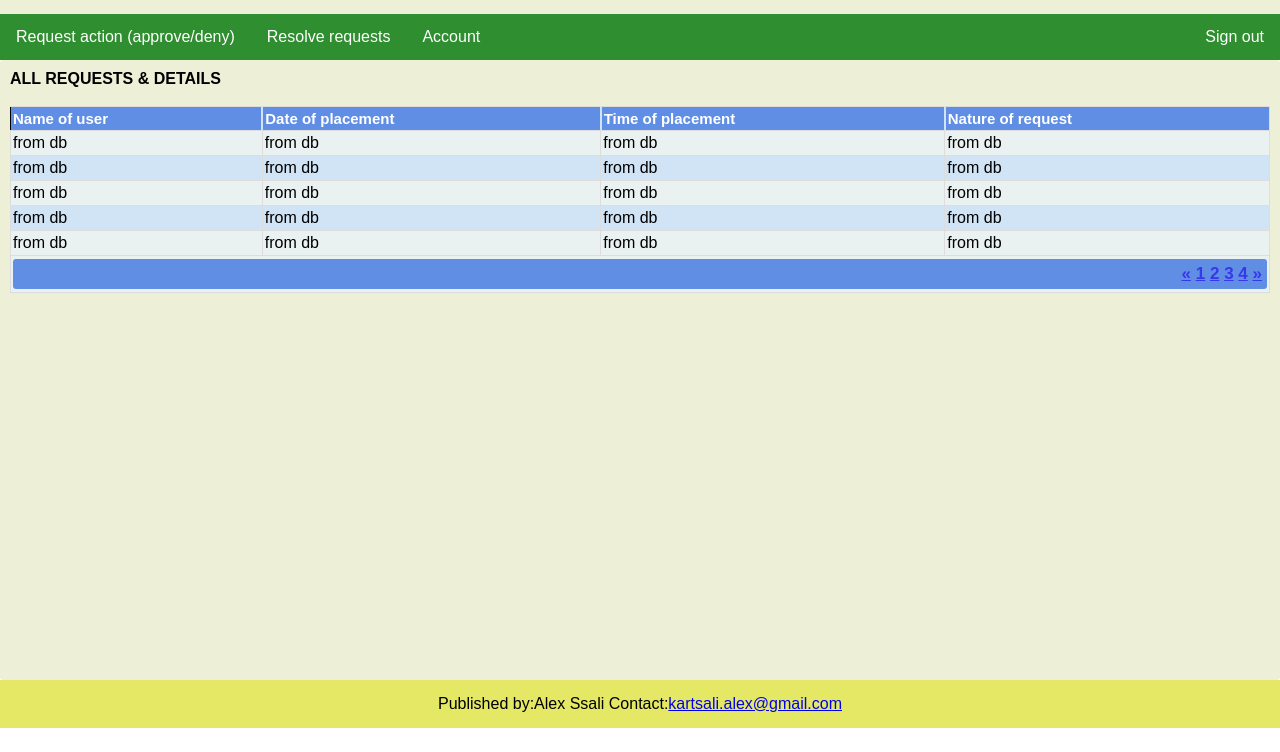
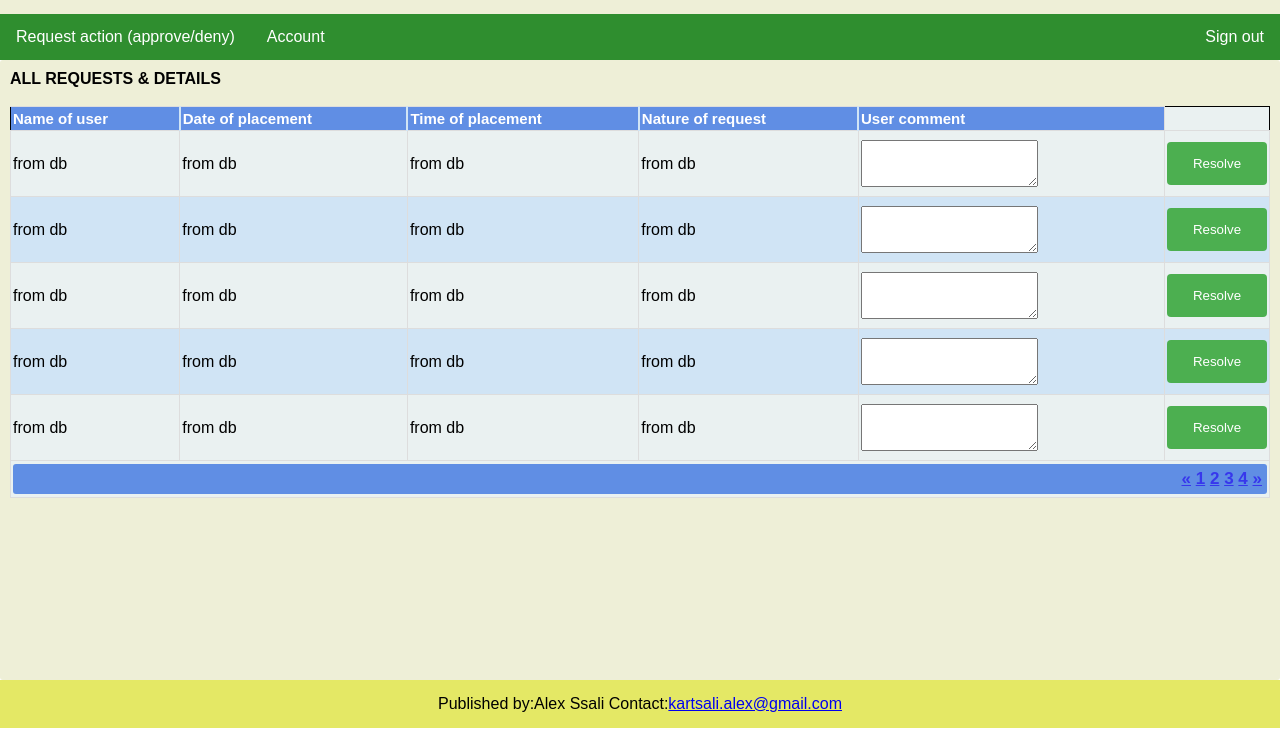
Before and after one commit to AlexSsali/MaintenanceTrackApp, a plain HTML site: page admin_view.html in a window 1280 px wide. Shown: the part 48-800 px from the top of the page. Drawn offline with Linux system fonts and the light colour scheme.

Commit message:
removed resolve page and added function to admin home page

```diff
--- a/admin_view.html
+++ b/admin_view.html
@@ -10,11 +10,7 @@
         <h2>Maintenance Tracker App</h2>
     </header>
         <ul>
-        <!-- <li><a href="index.html">Home</a></li> -->
-        <!-- <li><a href="all_reqs.html">All requests & Details</a></li>
-        <li><a href="details.html">Request details</a></li> -->
         <li><a href="action.html">Request action (approve/deny)</a></li>
-        <li><a href="resolve.html">Resolve requests</a></li>
         <li class="dropdown">
                 <a href="#" class="dropbtn">Account</a>
                 <div class="dropdown-content">
@@ -31,11 +27,12 @@
                                 <th>Date of placement</th>
                                 <th>Time of placement</th>
                                 <th>Nature of request</th>
+                                <th>User comment</th>
                                 </tr>
                                 </thead>
                                 <tfoot>
                                 <tr>
-                                <td colspan="4">
+                                <td colspan="6">
                                 <div class="links"><a href="#">&laquo;</a> <a class="active" href="#">1</a> <a href="#">2</a> <a href="#">3</a> <a href="#">4</a> <a href="#">&raquo;</a></div>
                                 </td>
                                 </tr>
@@ -46,6 +43,8 @@
                                 <td>from db</td>
                                 <td>from db</td>
                                 <td>from db</td>
+                                <td><textarea name="body" rows="3"></textarea></td>
+                            <td align='center'style="width:100px"><form><input type=submit value="Resolve" style="width:100px"></form></td>
                             </tr>
 
                                 </tr>
@@ -54,27 +53,32 @@
                                 <td>from db</td>
                                 <td>from db</td>
                                 <td>from db</td>
-
+                                <td><textarea name="body" rows="3"></textarea></td>
+                                <td align='center'style="width:100px"><form><input type=submit value="Resolve" style="width:100px"></form></td>
                                 </tr>
                                 <tr>
                                 <td>from db</td>
                                 <td>from db</td>
                                 <td>from db</td>
                                 <td>from db</td>
-
+                                <td><textarea name="body" rows="3"></textarea></td>
+                            <td align='center'style="width:100px"><form><input type=submit value="Resolve" style="width:100px"></form></td>
                                 </tr>
                                 <tr>
                                 <td>from db</td>
                                 <td>from db</td>
                                 <td>from db</td>
                                 <td>from db</td>
-
+                                <td><textarea name="body" rows="3"></textarea></td>
+                            <td align='center'style="width:100px"><form><input type=submit value="Resolve" style="width:100px"></form></td>
                                 </tr>
                                 <tr>
                                     <td>from db</td>
                                     <td>from db</td>
                                     <td>from db</td>
                                     <td>from db</td>
+                                    <td><textarea name="body" rows="3"></textarea></td>
+                            <td align='center'style="width:100px"><form><input type=submit value="Resolve" style="width:100px"></form></td>
                                     </tr>
                                 </tbody>
                                 </table>
```
Also changed, not shown: action.html (+0 -1 lines), resolve.html (+2 -1 lines).
